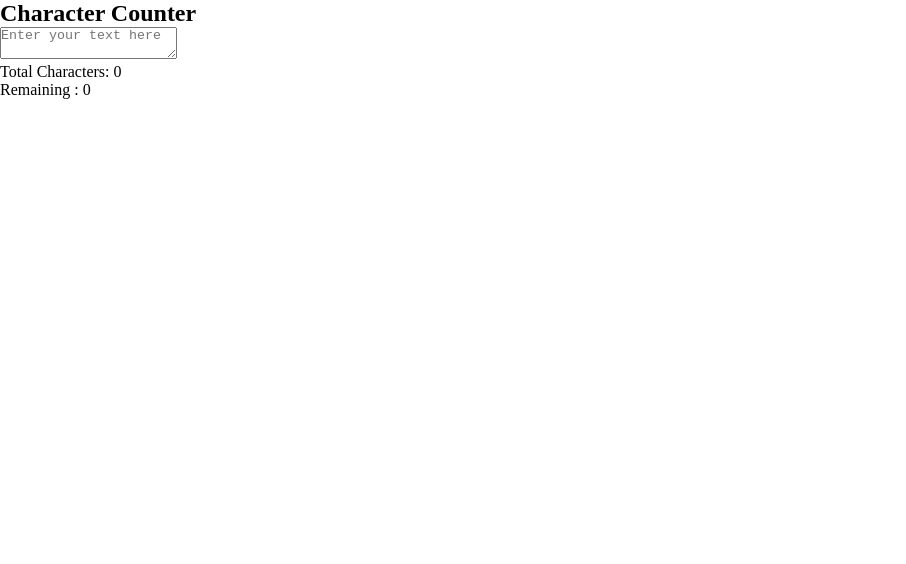
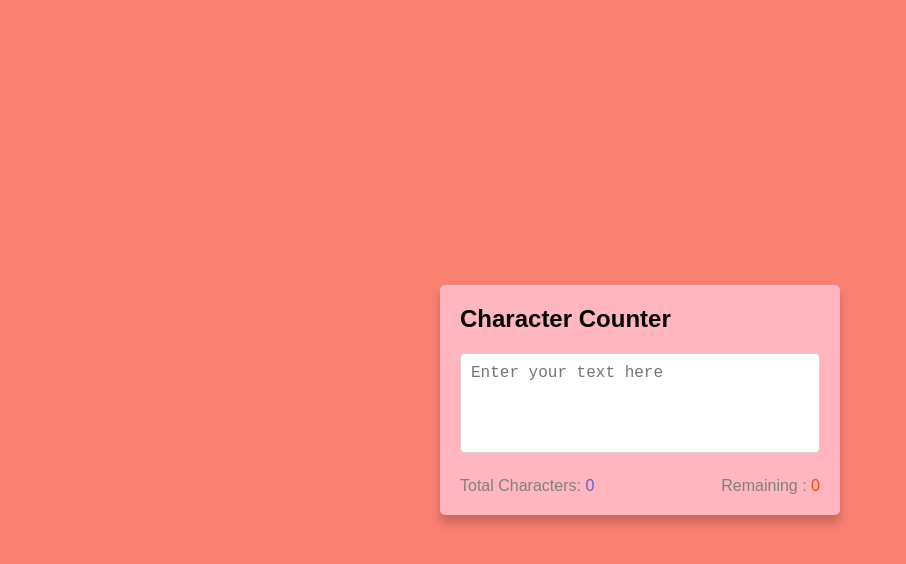
Before and after one commit to zayn-121/small-Html-Css-Javascript-project, a plain HTML site: page Character counter/index.html in a window 1280 px wide. Shown: the whole page, without its empty margins (0-906 px from the left). Drawn offline with Linux system fonts and the light colour scheme.

Commit message:
7th project css done

```diff
--- a/Character counter/style.css
+++ b/Character counter/style.css
@@ -3,3 +3,44 @@
     padding: 0;
     box-sizing: border-box;
 }
+body{
+    height: 100vh;
+    width: 100vw;
+    font-family: sans-serif;
+    display: flex;
+    justify-content: center;
+    align-items: center;
+    background-color: salmon;
+}
+.container{
+    background: lightpink;
+    width: 400px;
+    padding: 20px;
+    border-radius: 5px;
+    box-shadow: 0 8px 10px rgba(0, 0, 0, 0.2);
+}
+.textarea{
+    resize: none;
+    width: 100%;
+    height: 100px;
+    padding: 10px;
+    font-size: 16px;
+    border-radius: 5px;
+    border: 1px solid lightgrey;
+    margin-top: 20px;
+}
+.counter-container{
+    display: flex;
+    justify-content: space-between;
+    margin-top: 20px;
+}
+.counter-container p{
+    font-size: 16px;
+    color: gray;
+}
+.total-count{
+    color: slateblue;
+}
+.remaining-count{
+    color: orangered;
+}
```
